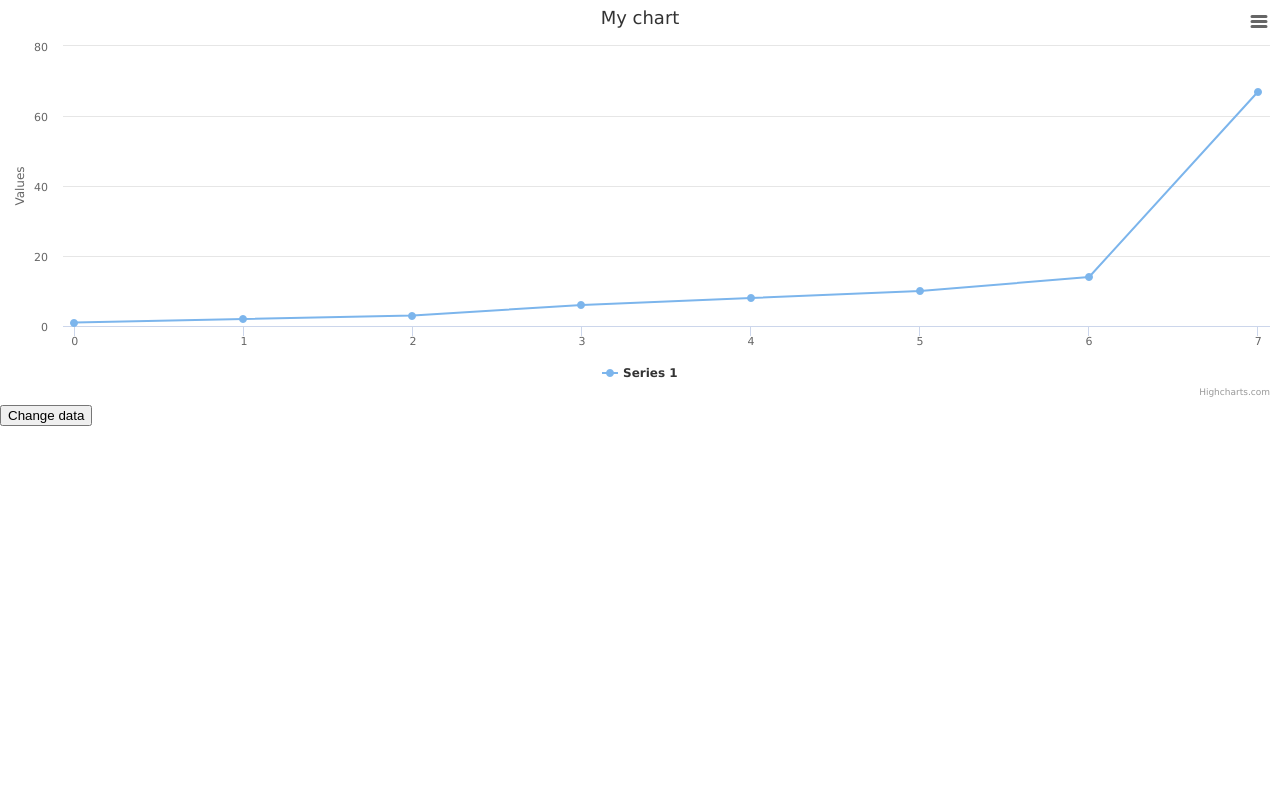
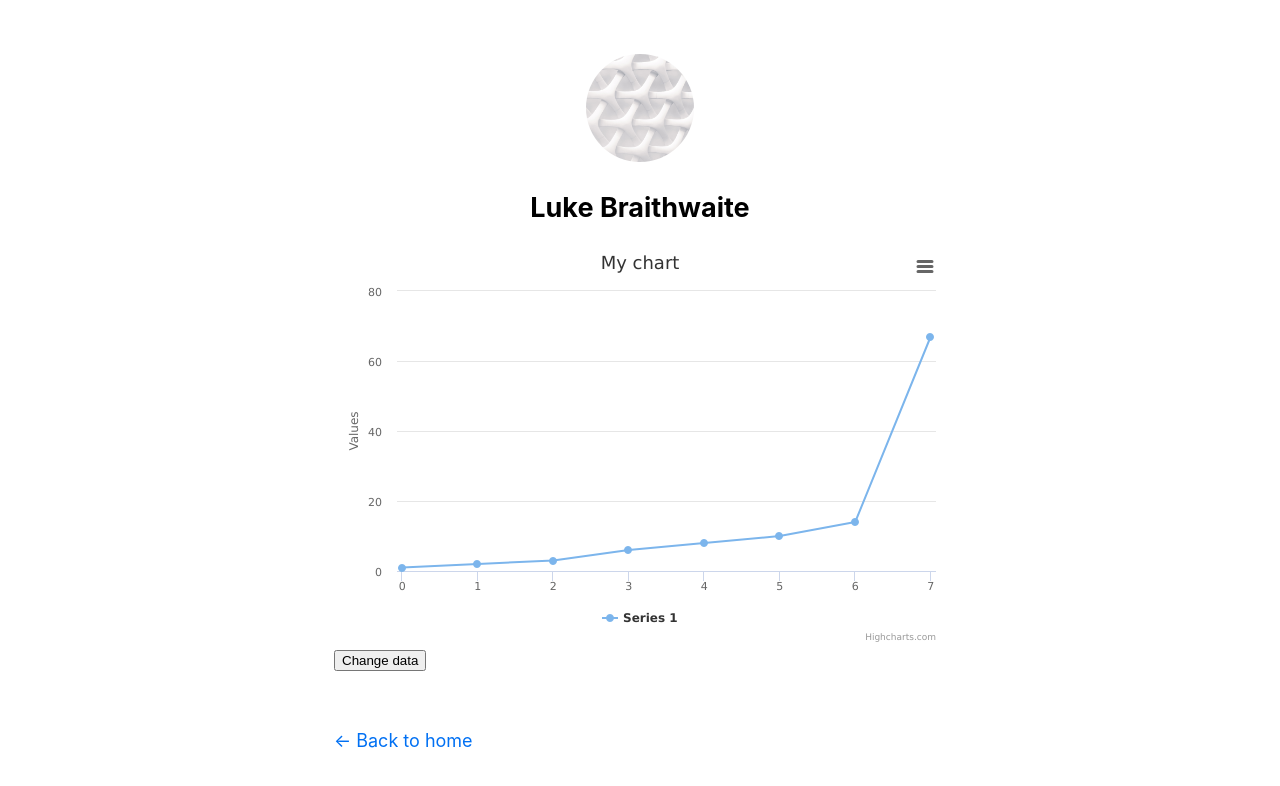
Before and after one commit to AspieCoder1/next-example, a Next.js app: page /chart in a window 1280 px wide. Shown: the top 786 px of the page. Built offline with nearby package versions, Linux system fonts and the light colour scheme.

Commit message:
Added back button to chart

```diff
--- a/pages/chart.tsx
+++ b/pages/chart.tsx
@@ -2,6 +2,8 @@ import Highcharts from 'highcharts';
 import HighchartsExporting from 'highcharts/modules/exporting';
 import HighchartsReact from 'highcharts-react-official';
 import { useState } from 'react';
+
+import Layout from '../components/Layout';
 
 if (typeof Highcharts === 'object') {
 	HighchartsExporting(Highcharts);
@@ -49,7 +51,7 @@ const Chart = (props: HighchartsReact.Props) => {
 	};
 
 	return (
-		<>
+		<Layout home={false}>
 			<HighchartsReact
 				highcharts={Highcharts}
 				options={options}
@@ -59,7 +61,7 @@ const Chart = (props: HighchartsReact.Props) => {
 			<button onClick={() => generateData(options.series[0].data)}>
 				Change data
 			</button>
-		</>
+		</Layout>
 	);
 };
 
```
